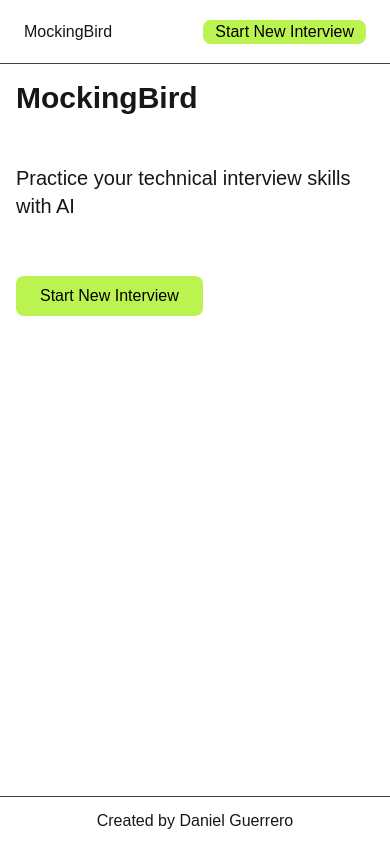
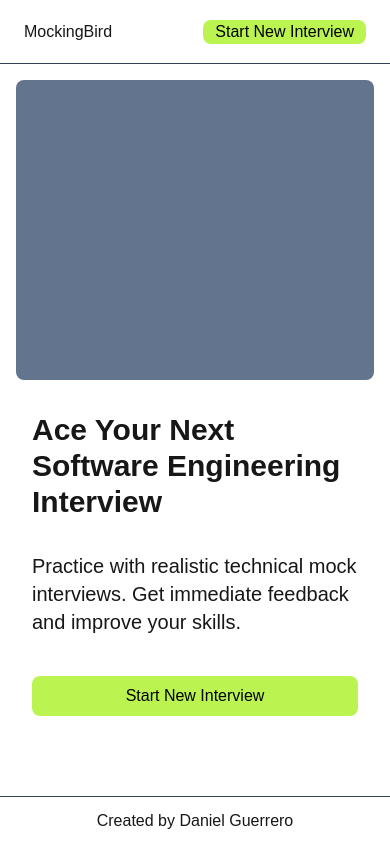
Before and after one commit to danxguerrero/MockingBird, a Next.js app in the folder mockingbird/: page / in a window 390 px wide. Built offline with nearby package versions, Linux system fonts and the light colour scheme.

Commit message:
Styled the Home landing page to be responsive on mobile

```diff
--- a/mockingbird/src/app/page.tsx
+++ b/mockingbird/src/app/page.tsx
@@ -2,19 +2,22 @@ import Link from "next/link";
 
 export default function Home() {
   return (
-    <main className="flex-1 p-4 md:p-8 lg:p-12 flex flex-col gap-8 max-w-7xl mx-auto w-full">
-      {/* Hero Section */}
-
-        <h1 className="text-3xl font-bold mb-4">MockingBird</h1>
-        <p className="text-xl mb-6">Practice your technical interview skills with AI</p>
+    <main className="flex-1 flex p-4 md:p-8 lg:p-12 max-w-7xl mx-auto w-full">
+      <div className="flex-1 flex flex-col md:flex-row gap-4">
+        <div className="bg-slate-500 h-[300px] md:h-100 md:min-w-1/2 p-4 rounded-lg"></div>
+        <div className="flex-1 p-4 flex flex-col gap-4">
+          <h1 className="text-3xl font-bold mb-4">Ace Your Next Software Engineering Interview</h1>
+          <p className="text-xl mb-6">Practice with realistic technical mock interviews. Get immediate feedback and improve your skills.</p>
           <div>
             <Link
               href="/interview"
-            className="inline-block bg-lime-300 text-black px-6 py-2 rounded-lg hover:bg-lime-500 hover:text-white transition-colors min-w-[160px] text-center"
+              className="inline-block bg-lime-300 text-black px-6 py-2 rounded-lg hover:bg-lime-500 hover:text-white transition-colors w-full text-center"
             >
               Start New Interview
             </Link>
           </div>
+        </div>
+      </div>
     </main>
   );
 }
```
Lines whose indentation alone changed are shown as unchanged.
